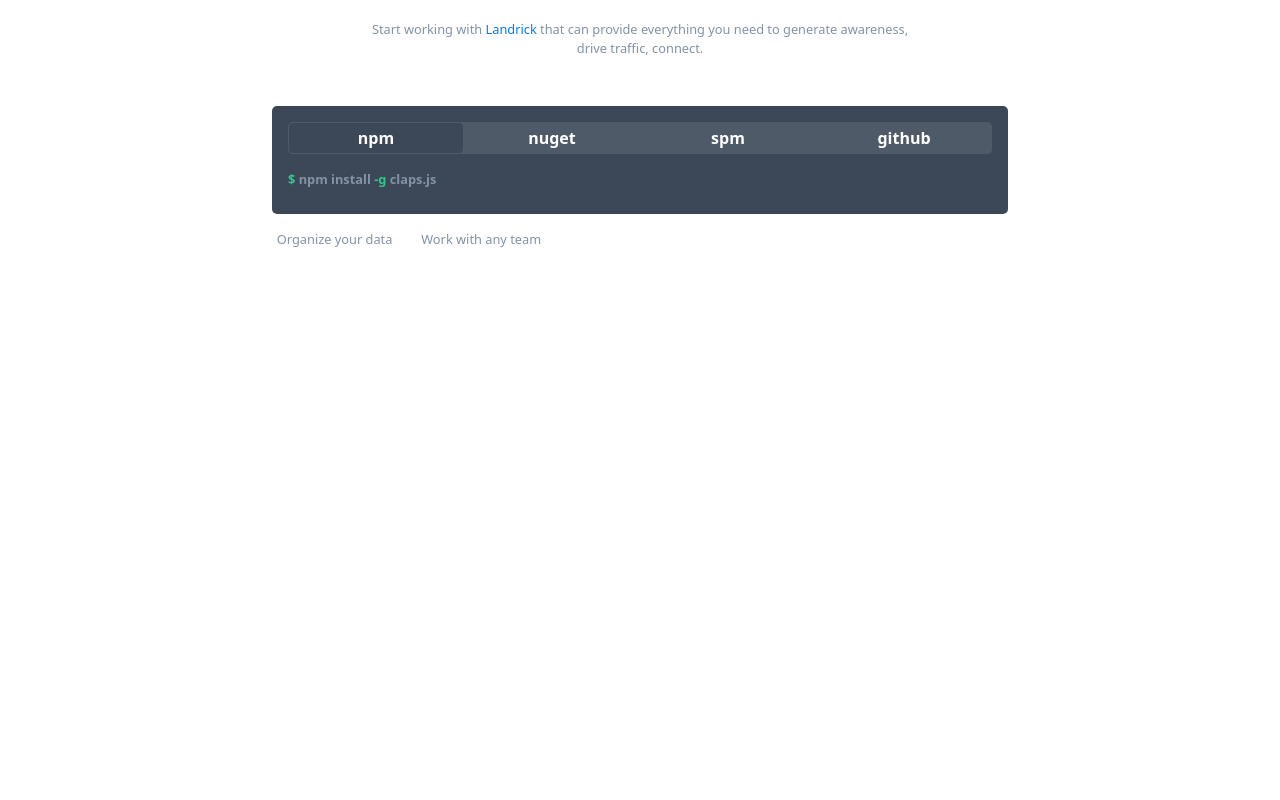
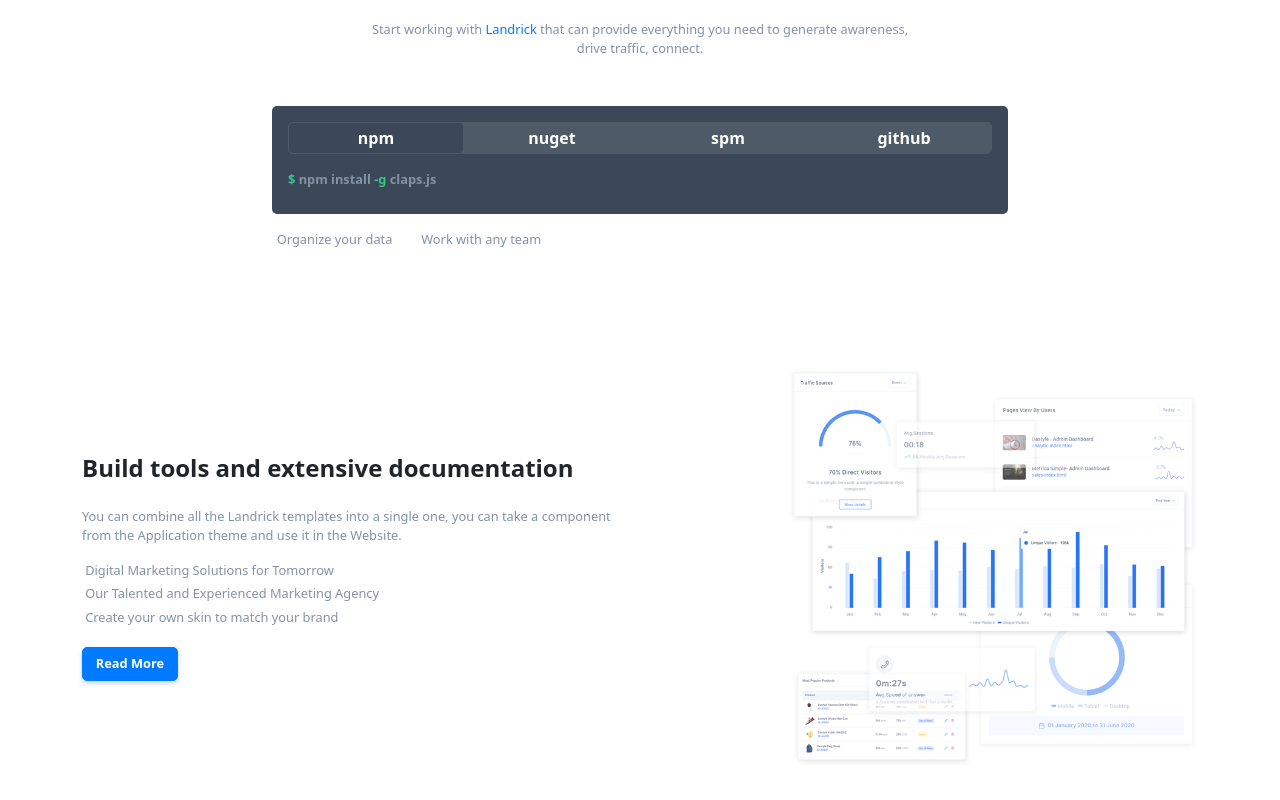
Before and after one commit to DavideLopez/proj-html-vuejs, a Vue app: page / in a window 1280 px wide. Shown: the part 1429-2229 px from the top of the page. Before the commit the page ends 1750 px from the top, so only its background shows below. Built offline with nearby package versions, Linux system fonts and the light colour scheme.

Commit message:
inserita terza sezione e fix seconda

```diff
--- a/src/components/TheMain.vue
+++ b/src/components/TheMain.vue
@@ -2,8 +2,8 @@
     <div>
         <FirstSection />
         <SecondSection />
-        <!-- <ThirdSection />
-        <FourthSection />
+        <ThirdSection />
+        <!-- <FourthSection />
         <FifthSection /> -->
 
     </div>
@@ -12,12 +12,12 @@
 <script>   //DA CREARE!!!!!!!!!!!!!!!!! FORSE SONO 5 SEZIONI
 import FirstSection from './FirstSection.vue';
 import SecondSection from './SecondSection.vue';
-// import ThirdSection from './ThirdSection.vue';
+import ThirdSection from './ThirdSection.vue';
 // import FourthSection from './FourthSection.vue';
 // import FifthSection from './FifthSection.vue';
 
 export default {
     name: "TheMain",
-    components: { FirstSection, SecondSection, },  //DA CREARE!!!!!!!!!!!!!!!!! FORSE SONO 5 SEZIONI
+    components: { FirstSection, SecondSection, ThirdSection, },  //DA CREARE!!!!!!!!!!!!!!!!! FORSE SONO 5 SEZIONI
 }
 </script>
--- /dev/null
+++ b/src/components/ThirdSection.vue
@@ -0,0 +1,62 @@
+<template>
+    <div class="container py-5">
+
+        <div class="row align-items-center">
+            <div class="col">
+                <div class="pe-2">
+                    <h4 class="fw-bold pb-3">Build tools and extensive documentation</h4>
+                    <p>You can combine all the Landrick templates into a single one, you can take a component from the Application theme and use it in the Website.</p>
+                    <ul class="list-unstyled">
+                        <li class="pb-1" v-for="(pro, i) in advantages" :key="i">
+                            <i class="fa-regular fa-circle-check"></i> {{ pro.text }}
+                        </li>
+                    </ul>
+
+                    <button class="my-btn blue-button">Read More <i class="fa-solid fa-arrow-right"></i></button>
+                </div>
+            </div>
+
+            <div class="col">
+                <img src="img/1.png" alt="schema funzionalità" class="w-75 float-end">
+            </div>
+        </div>
+
+    </div>
+</template>
+
+<script>
+export default {
+    name: 'ThirdSection',
+    data() {
+        return {
+            advantages: [
+                {
+                    text: 'Digital Marketing Solutions for Tomorrow',
+                },
+                {
+                    text: 'Our Talented and Experienced Marketing Agency',
+                },
+                {
+                    text: 'Create your own skin to match your brand',
+                },
+            ]
+        }
+    }
+}
+</script>
+
+<style lang="scss" scoped>
+@import "../style/variables.scss";
+@import "../style/buttons.scss";
+
+
+p, ul li {
+    color: $font-gray;
+    font-size: .8rem;
+
+    i {
+        color: $secondary;
+        margin-right: .2rem;
+    }
+}
+</style>
```
